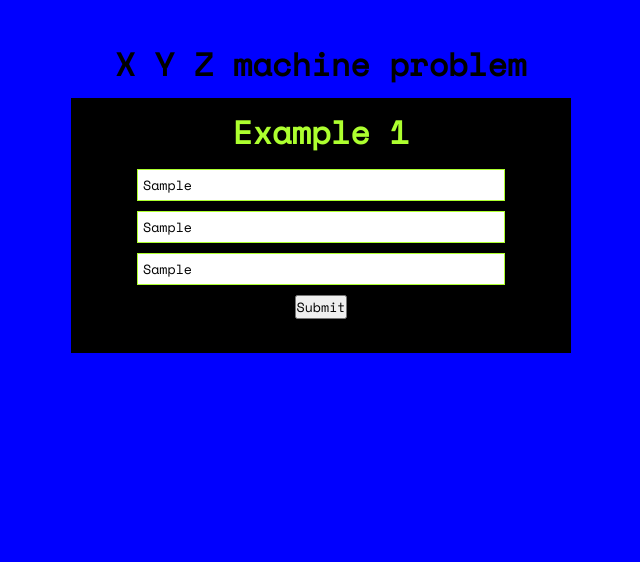
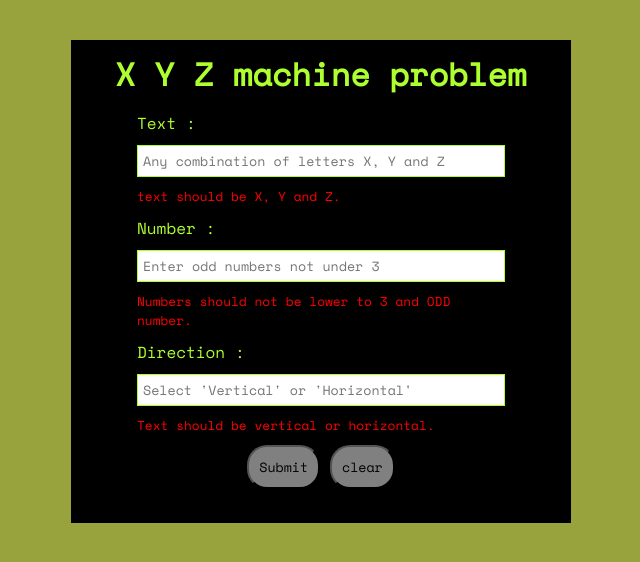
Before and after one commit to xKuroro/machine-problem, a plain HTML site: page index.html in a window 1280 px wide. Both pictures are taken after typing "Sample", "Sample", "Sample" into the empty fields and a click on the button "Submit". Shown: the whole page, without its empty margins (319-959 px from the left). Drawn offline with nearby package versions, Linux system fonts and the light colour scheme.

Commit message:
X Y and Z machine problem testing.

```diff
--- a/index.html
+++ b/index.html
@@ -8,18 +8,27 @@
     <title>Document</title>
 </head>
 <body>
-    <h1>X Y Z machine problem</h1>
     <div class="example container1">
-     <h1>Example 1</h1>
+     <h1>X Y Z machine problem</h1>
      <!-- <span>horizontal  : size 3</span> -->
+     <!-- <form id="form"> -->
      <div class="input-container">
+    <label>Text :</label>
     <input type="text" class="inputs" placeholder="Any combination of letters X, Y and Z">
-    <input type="text" class="oddNumber" placeholder="Enter odd numbers not under 3">
-    <input type="text" class="direction" placeholder="Select 'Vertical' or 'Horizontal'">
-    <button id="submit">Submit</button>
-        </div>
+    <span class="error-xyz">must contain X,Y and Z</span>
+    <label>Number :</label>
+    <input type="text" class="oddNumber" placeholder="Enter odd numbers not under 3" >
+    <span class="error-numbers">numbers above 3 and Odd number</span>
+    <label>Direction :</label>
+    <input type="text" class="direction" placeholder="Select 'Vertical' or 'Horizontal'" >
+    <span class="error-direction">pls choose between vertical or horizontal</span>
+     <div class="button-container">
+      <button id="submit" type="submit">Submit</button>
+      <button id="clear">clear</button>
+    </div>
+    </div>
+    <!-- </form> -->
     <div class="output-container">
-        <!-- <div class="box"></div> -->
     </div>
     </div>
 
--- a/machine-problem.js
+++ b/machine-problem.js
@@ -1,18 +1,10 @@
 let inputs;
-const allBtns = document.querySelectorAll('button');
+
 const buttonSubmit = document.querySelector('#submit');
-// const buttonSubmit2 = document.querySelector('.submit2');
-// const buttonSubmit3 = document.querySelector('.submit3')
-let inputField = document.querySelector('.inputs');
 const outputContainer = document.querySelector('.output-container');
-const oddNumber = document.querySelector('.oddNumber');
+const form = document.querySelector('#form');
 
 
-
-// Size of 3
-// Number of lines height
-
-// Number of character width in each line
 
 let pixel = 40;
 
@@ -29,7 +21,6 @@ const printX = (b,height) => {
         let newJ = j * pixel;
 
         let div = document.createElement('div');
-        // div.style.border = '1px solid greenyellow';
         div.style.top = newI + 'px';
         div.style.left = newJ + 'px';
         div.style.margin = '4px';
@@ -38,15 +29,14 @@ const printX = (b,height) => {
         div.style.height = '24px';
         div.style.textAlign = 'center';
         div.style.position = 'absolute';
-        // box.append(div)
+
          if (i == j || i + j == height - 1 ){
-    // document.write("o");
             div.innerHTML = 'o'
-            console.log('o');
+
        b.append(div);
 
       }else{
-        console.log(' ');
+
          box.append(div);
     }
         }
@@ -55,72 +45,11 @@ const printX = (b,height) => {
     counter++;
 
 }
-// PRINT Y
-// const printY = (b,height) => {
-//     // let width = (2 * height) - 1;
-//     // let i, j, counter = 0;
-// for (let i = 0; i < height; i++) {
-//     for (let j = 0; j < height; j++) {
-//       const boxElem = document.createElement("div");
-//       boxElem.classList.add("box-item");
 
-//       const y = `${i * pixel}px`;
-//       const x = `${j * pixel}px`;
-
-//       boxElem.style.top = y;
-//       boxElem.style.left = x;
-//       boxElem.innerText = "o";
-//       boxElem.style.textAlign = 'center';
-//       boxElem.style.width = '24px';
-//       boxElem.style.height = '24px';
-
-//       let halfOfTheInput = Math.round(height / 2);
-
-//       if (Math.round(height / 2) > i) {
-//         if (i == j || i + j == height - 1) {
-//           b.appendChild(boxElem);
-//         }
-//       } else {
-//         boxElem.style.left = `${(halfOfTheInput - 1) * pixel}px`;
-//         parentElem.appendChild(boxElem);
-//         console.log({ i, j });
-//       }
-//     }
-//   }
-// }
-// ;
-
-// XXXX
-// const printY = (parentElem,height) => {
-//     for (let i = 0; i < height; i++) {
-//       for (let j = 0; j < height; j++) {
-//         const boxElem = document.createElement("div");
-//         boxElem.classList.add("box-item");
-
-//         const y = `${i * pixel}px`;
-//         const x = `${j * pixel}px`;
-
-//         boxElem.style.top = y;
-//         boxElem.style.left = x;
-//         boxElem.innerText = "o";
-
-//         let halfOfTheInput = Math.round(height / 2);
-
-//         if (Math.round(height / 2) > i) {
-//           if (i == j || i + j == height - 1) {
-//             parentElem.appendChild(boxElem);
-//           }
-//         } else {
-//           boxElem.style.left =` ${(halfOfTheInput - 1) * pixel}px`;
-//           parentElem.appendChild(boxElem);
-//         }
-//       }
-//     }
-//   };
 const printY = (b,height) => {
     b.style.width = (39 * height) + 'px';
     b.style.height = (39 * height) + 'px';
-    let width = (2 * height) - 1;
+
     let i, j, counter = 0;
     for (i = 0; i < height; i++) {
         for (j = 0; j < height; j++) {
@@ -128,7 +57,6 @@ const printY = (b,height) => {
             let newJ = j * pixel;
 
             let div = document.createElement('div');
-            // div.style.border = '1px solid greenyellow';
             div.style.top = newI + 'px';
             div.style.left = newJ + 'px';
             div.style.margin = '4px';
@@ -137,13 +65,16 @@ const printY = (b,height) => {
             div.style.height = '24px';
             div.style.textAlign = 'center';
             div.style.position = 'absolute';
-            if (j == counter || i + j == height - counter  && i <= parseInt(height / 2)){
+
+            let halfOfTheInput = Math.round(height / 2);
+            if (j == counter || i + j == height - 1
+                 && i <= parseInt(height / 2)){
                 div.innerHTML = 'o';
-                console.log('o');
                 b.append(div);
-                // box.append(div);
+
             }else{
-                div.innerHTML = ' '
+                div.style.left =`${(halfOfTheInput - 1) * pixel}px`
+                div.innerHTML = ' ';
                 b.append(div);
             }
         }
@@ -164,7 +95,6 @@ const printZ = (b,height) => {
             let newJ = j * pixel;
 
             let div = document.createElement('div');
-            // div.style.border = '1px solid greenyellow';
             div.style.top = newI + 'px';
             div.style.left = newJ + 'px';
             div.style.margin = '4px';
@@ -176,7 +106,7 @@ const printZ = (b,height) => {
 
         if (i == 0 || i == height - 1 || j == counter){
             div.innerHTML = 'o'
-             console.log('o');
+
              b.append(div);
 
            } else{
@@ -186,24 +116,38 @@ const printZ = (b,height) => {
 
         }
         counter--;
-        // document.write(`<br/>`);
+
     }
 }
-buttonSubmit.addEventListener('click', getInput);
 
+
+const elemNumber = document.querySelector('.oddNumber');
+let elemDirection = document.querySelector('.direction');
+let elemText = document.querySelector('.inputs');
+let checkBol = true;
+buttonSubmit.addEventListener('click', getInput)
 
 function getInput(){
     let p = []
-    let inputOddNumber = parseInt(document.querySelector('.oddNumber').value);
-    let inputDirection = document.querySelector('.direction').value.toLowerCase();
-    let inputText = document.querySelector('.inputs').value.toUpperCase().split('');
-    console.log(inputText);
-    console.log(typeof inputOddNumber)
+    let inputOddNumber = parseInt(elemNumber.value);
+    let inputDirection = elemDirection.value.trim().toLowerCase();
+    let inputStr =  elemText.value.trim().toUpperCase();
+
+    let passed =  checkInput(inputOddNumber,inputDirection,inputStr);
+    console.log(passed)
     let elemFlow = setDir(inputDirection);
+    let inputText = inputStr.split('');
+    elemErrortext.style.visibility = 'visible';
+
+    elemDirection.value = '';
+    elemNumber.value = '';
+    elemText.value = '';
     console.log(elemFlow)
-    // if()
 
-    if(inputDirection && inputOddNumber && inputText === /^[XYZ]+$/){
+        if(passed === false){
+            console.log('complete all input fields first.')
+            return ;
+        }else{
         for(let i = 0; i < inputText.length; i++){
 
             if(inputText[i] === 'X'){
@@ -244,15 +188,32 @@ function getInput(){
             }
             // return inputFields;
         }
+    }
+}
+const btnClear = document.querySelector('#clear');
+btnClear.addEventListener('click', clearFunction)
 
-    }else{
-        alert('fill all the inputs.')
+function clearFunction(){
+    outputContainer.innerHTML = ''
+    elemErrorDirection.innerHTML = '';
+    elemErrorNumbers.innerHTML = '';
+    elemErrortext.innerHTML = '';
+    elemDirection.innerHTML = '';
+    elemNumber.innerHTML = '';
+    elemText.innerHTML = '';
+}
+
+
+
+    function setNum(num){
+        if(num < 3){
+            console.log('num should be higher')
+            checkBol = false;
+        }
     }
 
-}
 
    function setDir(dir){
-    console.log(dir)
         let directions = '';
         if(dir === 'vertical'){
             return directions = 'row'
@@ -264,166 +225,64 @@ function getInput(){
 
     };
 
-// allBtns.forEach(btns => {
-//     btns.addEventListener('click', function (e){
-//         console.log(e.currentTarget)
-//        const btnName = e.currentTarget.classList;
+    const elemErrortext = document.querySelector('.error-xyz');
+    const elemErrorDirection = document.querySelector('.error-direction');
+    const elemErrorNumbers = document.querySelector('.error-numbers');
 
-//        if(btnName.contains('ver')){
-//            console.log('vertical')
-//        }else if(btnName.contains('hor')){
-//         console.log('horizontal')
-//        }
-//     } )
-// })
+    function textXYZ(ar){
+        const re = /^[XYZ]*$/;
 
-// Size of 5
-// Number of lines height
-// let heighthor = 5;
-// // Number of character width in each line
-// let widthHor = (2 * heighthor) - 1;
-// let pixelHor = 21;
-
-// const printXhor = (b) => {
-//     const box = document.querySelector('.box');
-//     let i, j, counter = 0;
-//     for (let i = 0; i < heighthor; i++) {
-//         console.log(i)
-//      for (let j = 0; j < heighthor; j++) {
-//         let newI = i * pixelHor;
-//         let newJ = j * pixelHor;
-
-//         let div = document.createElement('div');
-//         // div.style.border = '1px solid greenyellow';
-//         div.style.top = newI + 'px';
-//         div.style.left = newJ + 'px';
-
-//         div.style.fontFamily = 'inherit';
-//         div.style.width = '24px';
-//         div.style.height = '24px';
-//         div.style.textAlign = 'center';
-//         div.style.position = 'absolute';
-//         // box.append(div)
-//          if (i == j || i + j == heighthor - 1 ){
-//     // document.write("o");
-//             div.innerHTML = 'o';
-//             console.log('o');
-//        b.append(div);
-
-//       }else{
-//         console.log(' ');
-//          box.append(div);
-//     }
-//         }
-
-//     }
-//     counter++;
-
-// }
-
-// const printYhor = (b) => {
-
-//     let i, j, counter = 0;
-//     for (i = 0; i < heighthor; i++) {
-//         for (j = 0; j < heighthor; j++) {
-//             let newI = i * pixelHor;
-//             let newJ = j * pixelHor;
-
-//             let div = document.createElement('div');
-//             div.style.border = '1px solid greenyellow';
-//             div.style.top = newI + 'px';
-//             div.style.left = newJ + 'px';
-//             div.style.margin = '4px';
-//             div.style.fontFamily = 'inherit';
-//             div.style.width = '24px';
-//             div.style.height = '24px';
-//             div.style.textAlign = 'center';
-//             div.style.position = 'absolute';
-//             if (j == counter || j == heighthor - counter  && i <= parseInt(heighthor / 2)){
-//                 div.innerHTML = 'o';
-//                 console.log('o');
-//                 b.append(div);
-//                 // box.append(div);
-//             }else{
-//                 div.innerHTML = ' ';
-//                 b.append(div);
-//             }
-//         }
-//         if (i < parseInt(heighthor / 2))
-//             counter++;
-//     }
-// }
-
-// const printZhor = (b) => {
-//     let i, j, counter = heighthor - 1;
-//     for (i = 0; i < heighthor; i++) {
-//         for (j = 0; j < heighthor; j++) {
-//             let newI = i * pixelHor;
-//             let newJ = j * pixelHor;
-
-//             let div = document.createElement('div');
-//             // div.style.border = '1px solid greenyellow';
-//             div.style.top = newI + 'px';
-//             div.style.left = newJ + 'px';
-//             div.style.margin = '4px';
-//             div.style.fontFamily = 'inherit';
-//             div.style.width = '24px';
-//             div.style.height = '24px';
-//             div.style.textAlign = 'center';
-//             div.style.position = 'absolute';
-
-//         if (i == 0 || i == heighthor - 1 || j == counter){
-//             div.innerHTML = 'o'
-//              console.log('o');
-//              b.append(div);
-
-//            } else{
-//             div.innerHTML = ' ';
-//             b.append(div);
-//            }
-
-//         }
-//         counter--;
-//         // document.write(`<br/>`);
-//     }
-// }
-// buttonSubmit2.addEventListener('click', getInputHorizontal);
+        return re.test(String(ar));
 
 
-// function getInputHorizontal(){
-//     console.log('horizontal')
-//     let p = []
-//     let inputFields2 = document.querySelector('.inputs2').value.toUpperCase().split('');
-//     console.log(inputFields2);
-//     for(let i = 0; i < inputFields2.length; i++){
+    }
 
-//         if(inputFields2[i] === 'X'){
-//             const divBox2 = document.createElement('div');
-//             divBox2.classList.add('box');
-//             outputContainer2.append(divBox2)
-//             p.push(inputFields2[i])
-//             console.log(p)
-//             console.log(p.length)
-//             printXhor(divBox2);
+    const setSuccess = (elem) => {
+        elem.innerHTML = '';
+        elem.style.visibility = 'hidden'
+    }
 
-//         }else if(inputFields2[i] === 'Y'){
-//             const divBox2 = document.createElement('div');
-//             divBox2.classList.add('box');
-//             outputContainer2.append(divBox2)
-//             p.push(inputFields2[i])
-//             console.log(p)
-//             console.log(p.length)
-//             printYhor(divBox2);
+    const setError = (elem,message) => {
+        elem.innerHTML = message;
+        elem.style.visibility = 'visible';
+    }
 
-//         }else if(inputFields2[i] === 'Z'){
-//             const divBox2 = document.createElement('div');
-//             divBox2.classList.add('box');
-//             outputContainer2.append(divBox2)
-//             p.push(inputFields2[i])
-//             console.log(p)
-//             console.log(p.length)
-//             printZhor(divBox2);
-//         }
-//         // return inputFields;
-//     }
-// }
+   function checkInput(num, dirs, text){
+    let correctDir = ['horizontal', 'vertical'];
+    let valuePassed = false;
+    let valueNum = false;
+    let valueDir = false;
+    let valueText = false;
+    if(~~num === 0 || num === undefined || (num % 2) !== 1 ||  num < 3){
+        setError(elemErrorNumbers, 'Numbers should not be lower to 3 and ODD number.')
+     }else{
+        setSuccess(elemErrorNumbers);
+        valueNum = true;
+     }
+
+     if(text === ''){
+        setError(elemErrortext, 'Input texts X, Y and Z')
+     }else if(!textXYZ(text)){
+        setError(elemErrortext, 'text should be X, Y and Z.');
+     }else{
+        setSuccess(elemErrortext);
+        valueText = true;
+     }
+
+     if(dirs === ''){
+        setError(elemErrorDirection, 'Insert some Text.');
+     }else if(dirs = !correctDir.includes(dirs) ){
+        console.log(dirs)
+        setError(elemErrorDirection,'Text should be vertical or horizontal.')
+     }else{
+        valueDir = true;
+        setSuccess(elemErrorDirection)
+     }
+
+     if(valueNum && valueText && valueDir){
+        console.log('all passed')
+     }
+    //  if(nu)
+    return (valueNum && valueText && valueDir ? valuePassed = true : valuePassed = false);
+
+   }
--- a/styles.css
+++ b/styles.css
@@ -11,7 +11,7 @@ html, body{
     width: 100%;
     /* height: 100%; */
     min-height: fit-content;
-    background-color: blue;
+    background: hsl(66, 45%, 44%);
     gap: 10px;
     padding: 20px;
     display: flex;
@@ -22,7 +22,7 @@ html, body{
 
 .example{
     width: 500px;
-    /* min-height: 400px; */
+    max-height: fit-content;
     height: fit-content;
     color: greenyellow;
     flex-direction: column;
@@ -37,6 +37,29 @@ html, body{
     flex-direction: column;
     align-items: center;
     gap: 10px;
+}
+.input-container label{
+    text-align: left;
+    width: 80%;
+}
+
+.input-container span{
+    color:red;
+    font-size: 0.8rem;
+    width: 80%;
+    text-align: left;
+    /* visibility: hidden; */
+
+}
+
+.error-xyz{
+    visibility: hidden;
+}
+.error-numbers{
+    visibility: hidden;
+}
+.error-direction{
+visibility: hidden;
 }
 .example h1{
     margin-bottom: 9px;
@@ -103,3 +126,8 @@ html, body{
 .box div{
     margin: 2px;
 }
+button{
+    background-color: gray;
+    padding: 10px;
+    border-radius: 20px;
+}
```
